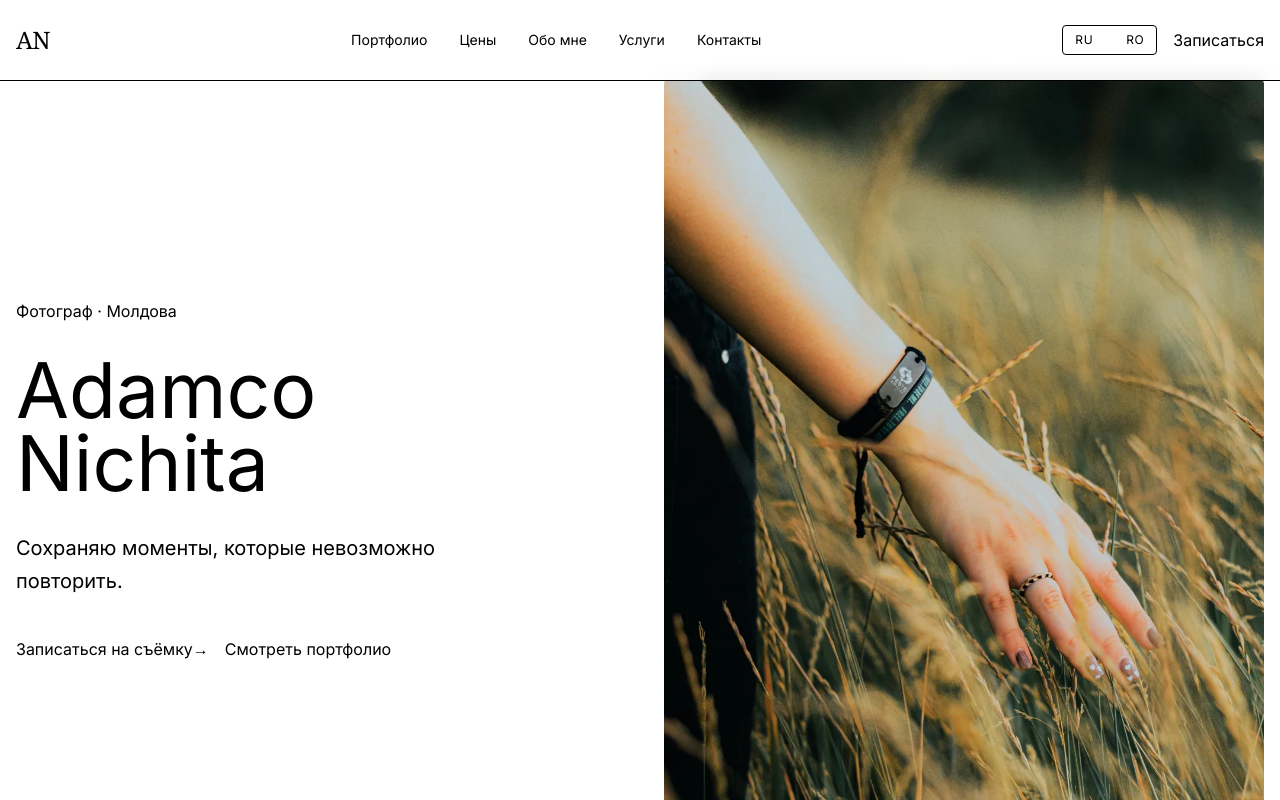
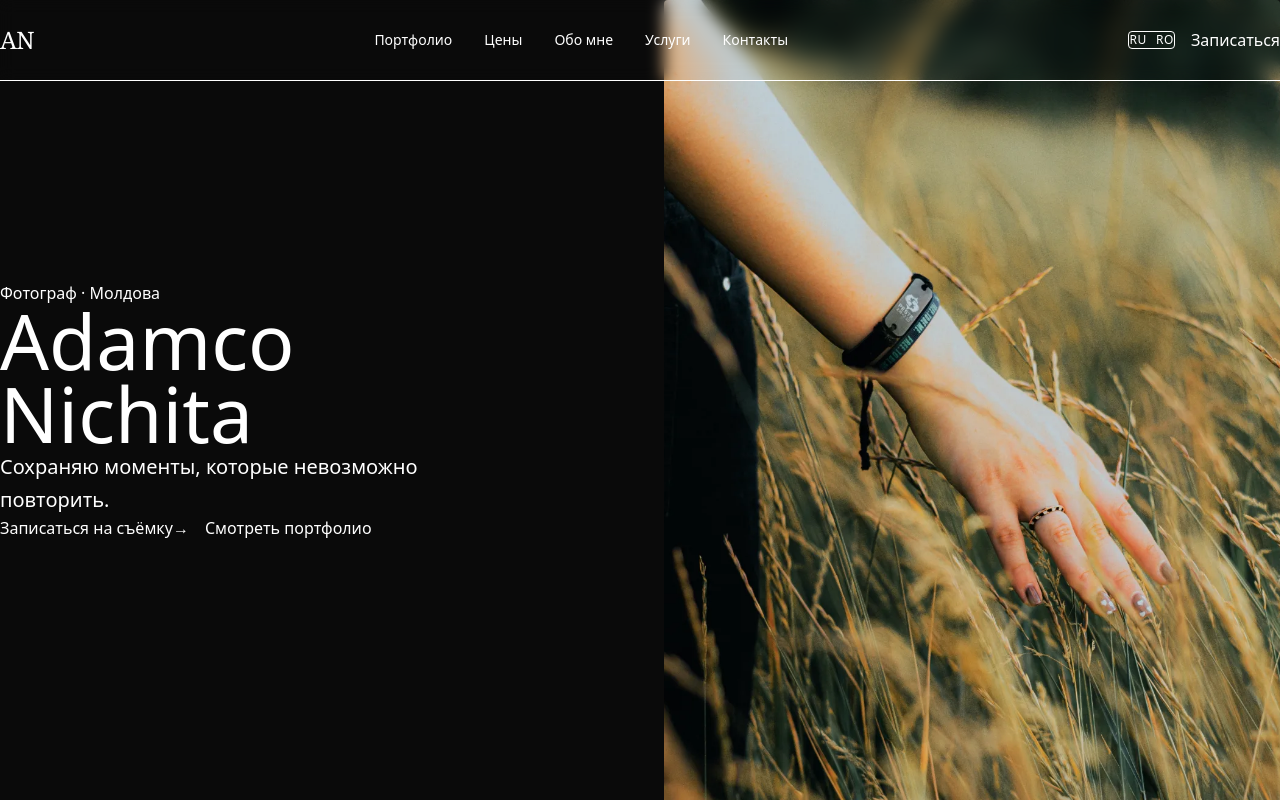
Before and after one commit to adamycadamyc2-dev/nichita-fotograf, a Next.js app: page /ru in a window 1280 px wide. Shown: the top 800 px of the page. Built offline with nearby package versions, Linux system fonts and the light colour scheme.

Commit message:
Fix CSS minimal

```diff
--- a/app/globals.css
+++ b/app/globals.css
@@ -1,74 +1,38 @@
 @import "tailwindcss";
 
-/* Базовые стили для корректной прокрутки на мобильных */
 html {
   scroll-behavior: smooth;
-  -webkit-text-size-adjust: 100%;
-  -ms-text-size-adjust: 100%;
 }
 
-html,
-body {
+html, body {
   max-width: 100vw;
   overflow-x: hidden;
+  background-color: #0a0a0a;
+  color: #ffffff;
+}
+
+* {
+  box-sizing: border-box;
   margin: 0;
   padding: 0;
 }
 
-body {
-  font-family: var(--font-inter), -apple-system, BlinkMacSystemFont, 'Segoe UI', Roboto, sans-serif;
-}
-
-/* Убираем горизонтальную прокрутку */
-* {
-  box-sizing: border-box;
-}
-
-/* Плавная прокрутка для всех элементов */
-* {
-  scroll-behavior: smooth;
-}
-
-/* Анимации fade-in */
 .fade-in {
   opacity: 0;
   transform: translateY(20px);
   animation: fadeIn 0.8s ease-out forwards;
 }
 
-.fade-in-1 {
-  animation-delay: 0.1s;
-}
+.fade-in-1 { animation-delay: 0.1s; }
+.fade-in-2 { animation-delay: 0.2s; }
+.fade-in-3 { animation-delay: 0.3s; }
+.fade-in-4 { animation-delay: 0.4s; }
+.fade-in-5 { animation-delay: 0.5s; }
+.fade-in-6 { animation-delay: 0.6s; }
 
-.fade-in-2 {
-  animation-delay: 0.2s;
-}
-
-.fade-in-3 {
-  animation-delay: 0.3s;
-}
-
-.fade-in-4 {
-  animation-delay: 0.4s;
-}
-
-.fade-in-5 {
-  animation-delay: 0.5s;
-}
-
-.fade-in-6 {
-  animation-delay: 0.6s;
-}
-
-/* Keyframes для анимаций */
 @keyframes fadeIn {
   to {
     opacity: 1;
     transform: translateY(0);
   }
 }
-
-/* Утилиты */
-.text-balance {
-  text-wrap: balance;
-}
```
